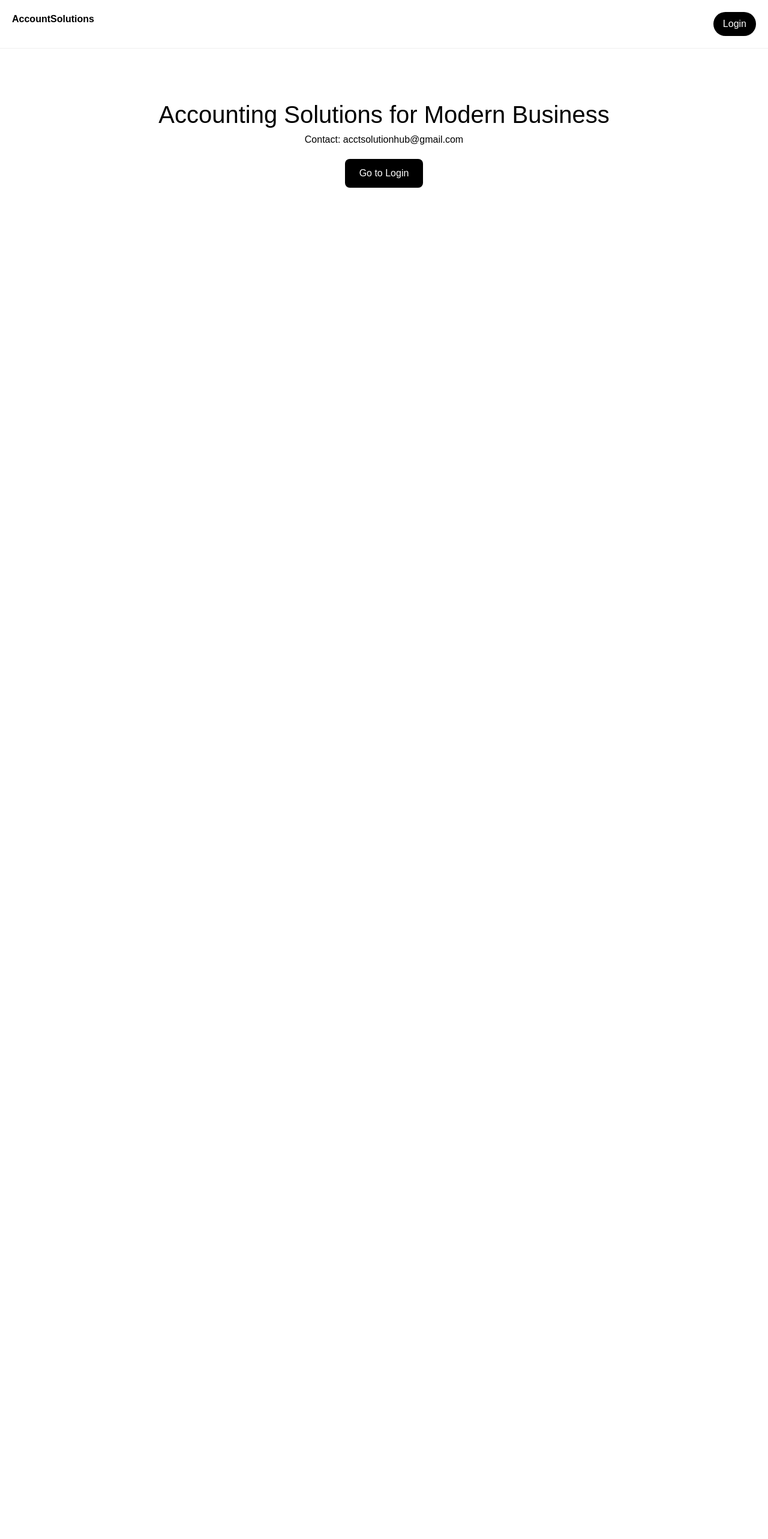
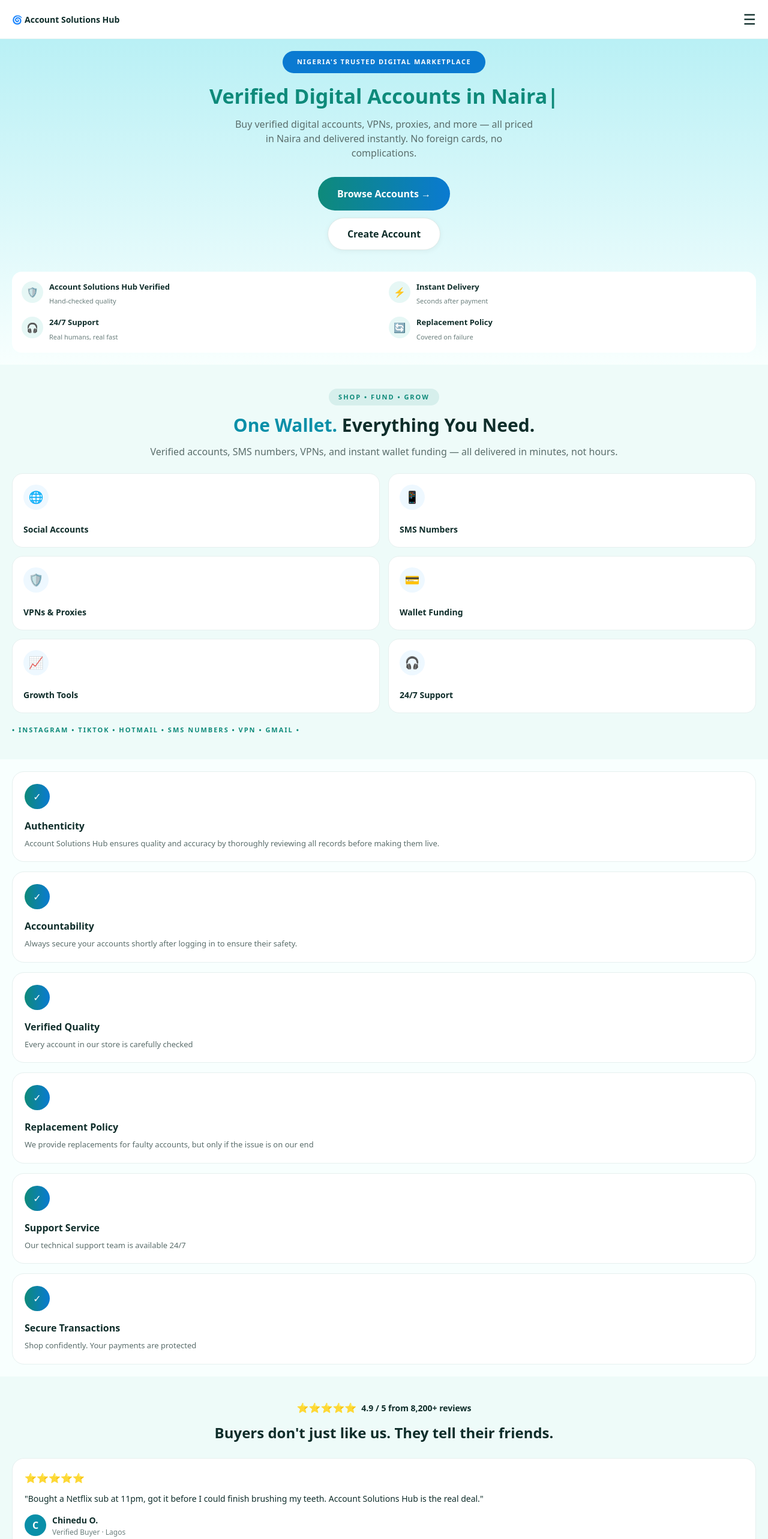
Before and after one commit to taiyehassan998/accountsolutions, a Next.js app: page / in a window 1280 px wide. Shown: the top 2566 px of the page at 60% size. Before the commit the page ends 800 px from the top, so only its background shows below. Built offline with nearby package versions, Linux system fonts and the light colour scheme.

Commit message:
Enhance Home component with new layout and styles
Refactor Home component layout and styles for better structure and design.

```diff
--- a/app/page.tsx
+++ b/app/page.tsx
@@ -1,15 +1,111 @@
 export default function Home() {
   return (
-    <div>
-      <div style={{padding:'20px',display:'flex',justifyContent:'space-between',borderBottom:'1px solid #eee'}}>
-        <b>AccountSolutions</b>
-        <a href="/login" style={{background:'black',color:'white',padding:'8px 16px',borderRadius:'20px',textDecoration:'none'}}>Login</a>
-      </div>
-      <div style={{textAlign:'center',padding:'80px 20px'}}>
-        <h1 style={{fontSize:'40px'}}>Accounting Solutions for Modern Business</h1>
-        <p>Contact: acctsolutionhub@gmail.com</p>
-        <a href="/login" style={{display:'inline-block',marginTop:'20px',background:'black',color:'white',padding:'12px 24px',borderRadius:'8px',textDecoration:'none'}}>Go to Login</a>
-      </div>
+    <div style={{fontFamily:'system-ui', background:'#f8fffe', minHeight:'100vh', color:'#0f2d2a'}}>
+      {/* HEADER */}
+      <header style={{display:'flex', justifyContent:'space-between', alignItems:'center', padding:'14px 20px', background:'white', position:'sticky', top:0, zIndex:10, borderBottom:'1px solid #eef5f4'}}>
+        <div style={{display:'flex', alignItems:'center', gap:'8px', fontWeight:800, fontSize:'14px'}}>🌀 Account Solutions Hub</div>
+        <div style={{fontSize:'24px'}}>☰</div>
+      </header>
+
+      {/* HERO */}
+      <section style={{padding:'20px', textAlign:'center', background:'linear-gradient(180deg, #b9f0f5 0%, #f8fffe 100%)'}}>
+        <div style={{background:'#0a7ad1', color:'white', display:'inline-block', padding:'10px 24px', borderRadius:'999px', fontSize:'11px', letterSpacing:'1.5px', fontWeight:700, marginBottom:'20px'}}>NIGERIA'S TRUSTED DIGITAL MARKETPLACE</div>
+        <h1 style={{fontSize:'34px', fontWeight:900, lineHeight:'1.1', color:'#0e8a7a', margin:'0 0 16px'}}>Verified Digital Accounts in Naira|</h1>
+        <p style={{color:'#5a6d6b', fontSize:'16px', lineHeight:'1.5', maxWidth:'500px', margin:'0 auto 28px'}}>Buy verified digital accounts, VPNs, proxies, and more — all priced in Naira and delivered instantly. No foreign cards, no complications.</p>
+        <div style={{display:'flex', flexDirection:'column', gap:'12px', alignItems:'center'}}>
+          <a href="/login" style={{background:'linear-gradient(90deg, #0e8a7a, #0a7ad1)', color:'white', padding:'16px 32px', borderRadius:'999px', fontWeight:700, textDecoration:'none', display:'flex', alignItems:'center', gap:'8px'}}>Browse Accounts →</a>
+          <a href="/login" style={{background:'white', color:'#0f2d2a', padding:'14px 32px', borderRadius:'999px', fontWeight:700, textDecoration:'none', border:'1px solid #dde9e7', boxShadow:'0 2px 10px rgba(0,0,0,0.05)'}}>Create Account</a>
+        </div>
+
+        {/* 4 small features */}
+        <div style={{display:'grid', gridTemplateColumns:'1fr 1fr', gap:'16px', textAlign:'left', marginTop:'36px', background:'white', padding:'16px', borderRadius:'16px'}}>
+          <div style={{display:'flex', gap:'10px'}}><div style={{background:'#e6f7f5', minWidth:'36px', height:'36px', borderRadius:'50%', display:'flex', alignItems:'center', justifyContent:'center'}}>🛡️</div><div><b style={{fontSize:'13px', display:'block'}}>Account Solutions Hub Verified</b><span style={{fontSize:'11px', color:'#6b7f7d'}}>Hand-checked quality</span></div></div>
+          <div style={{display:'flex', gap:'10px'}}><div style={{background:'#e6f7f5', minWidth:'36px', height:'36px', borderRadius:'50%', display:'flex', alignItems:'center', justifyContent:'center'}}>⚡</div><div><b style={{fontSize:'13px', display:'block'}}>Instant Delivery</b><span style={{fontSize:'11px', color:'#6b7f7d'}}>Seconds after payment</span></div></div>
+          <div style={{display:'flex', gap:'10px'}}><div style={{background:'#e6f7f5', minWidth:'36px', height:'36px', borderRadius:'50%', display:'flex', alignItems:'center', justifyContent:'center'}}>🎧</div><div><b style={{fontSize:'13px', display:'block'}}>24/7 Support</b><span style={{fontSize:'11px', color:'#6b7f7d'}}>Real humans, real fast</span></div></div>
+          <div style={{display:'flex', gap:'10px'}}><div style={{background:'#e6f7f5', minWidth:'36px', height:'36px', borderRadius:'50%', display:'flex', alignItems:'center', justifyContent:'center'}}>🔄</div><div><b style={{fontSize:'13px', display:'block'}}>Replacement Policy</b><span style={{fontSize:'11px', color:'#6b7f7d'}}>Covered on failure</span></div></div>
+        </div>
+      </section>
+
+      {/* ONE WALLET */}
+      <section style={{padding:'40px 20px', background:'#eefbf9'}}>
+        <div style={{textAlign:'center', marginBottom:'24px'}}>
+          <div style={{background:'#d6efec', color:'#0e8a7a', display:'inline-block', padding:'6px 16px', borderRadius:'999px', fontSize:'11px', letterSpacing:'2px', fontWeight:700}}>SHOP • FUND • GROW</div>
+          <h2 style={{fontSize:'30px', fontWeight:900, lineHeight:'1.1', margin:'16px 0'}}><span style={{color:'#0a8fa8'}}>One Wallet.</span> Everything You Need.</h2>
+          <p style={{color:'#5a6d6b'}}>Verified accounts, SMS numbers, VPNs, and instant wallet funding — all delivered in minutes, not hours.</p>
+        </div>
+        <div style={{display:'grid', gridTemplateColumns:'1fr 1fr', gap:'14px'}}>
+          {[
+            ['🌐','Social Accounts'],
+            ['📱','SMS Numbers'],
+            ['🛡️','VPNs & Proxies'],
+            ['💳','Wallet Funding'],
+            ['📈','Growth Tools'],
+            ['🎧','24/7 Support'],
+          ].map(([icon,title])=>(
+            <div key={title} style={{background:'white', padding:'18px', borderRadius:'18px', border:'1px solid #e6f0ef'}}>
+              <div style={{background:'#eef8ff', width:'42px', height:'42px', borderRadius:'50%', display:'flex', alignItems:'center', justifyContent:'center', marginBottom:'20px', fontSize:'20px'}}>{icon}</div>
+              <b style={{fontSize:'14px'}}>{title}</b>
+            </div>
+          ))}
+        </div>
+        <div style={{overflow:'hidden', whiteSpace:'nowrap', marginTop:'20px', fontSize:'11px', letterSpacing:'2px', color:'#0e8a7a', fontWeight:700}}>• INSTAGRAM • TIKTOK • HOTMAIL • SMS NUMBERS • VPN • GMAIL •</div>
+      </section>
+
+      {/* FEATURES */}
+      <section style={{padding:'20px', display:'grid', gap:'16px'}}>
+        {[
+          ['Authenticity','Account Solutions Hub ensures quality and accuracy by thoroughly reviewing all records before making them live.'],
+          ['Accountability','Always secure your accounts shortly after logging in to ensure their safety.'],
+          ['Verified Quality','Every account in our store is carefully checked'],
+          ['Replacement Policy','We provide replacements for faulty accounts, but only if the issue is on our end'],
+          ['Support Service','Our technical support team is available 24/7'],
+          ['Secure Transactions','Shop confidently. Your payments are protected'],
+        ].map(([t,d])=>(
+          <div key={t} style={{background:'white', border:'1px solid #e6f0ef', padding:'20px', borderRadius:'20px'}}>
+            <div style={{background:'linear-gradient(90deg, #0e8a7a, #0a7ad1)', width:'42px', height:'42px', borderRadius:'50%', display:'flex', alignItems:'center', justifyContent:'center', color:'white', marginBottom:'16px'}}>✓</div>
+            <b style={{fontSize:'16px', display:'block', marginBottom:'8px'}}>{t}</b>
+            <p style={{fontSize:'13px', color:'#5a6d6b', lineHeight:'1.5'}}>{d}</p>
+          </div>
+        ))}
+      </section>
+
+      {/* REVIEWS */}
+      <section style={{padding:'40px 20px', background:'#eefbf9'}}>
+        <div style={{textAlign:'center'}}><span>⭐⭐⭐⭐⭐</span><span style={{fontWeight:700, marginLeft:'8px', fontSize:'14px'}}>4.9 / 5 from 8,200+ reviews</span></div>
+        <h2 style={{textAlign:'center', fontSize:'24px', fontWeight:900, margin:'12px 0 24px'}}>Buyers don't just like us. They tell their friends.</h2>
+        <div style={{display:'grid', gap:'16px'}}>
+          {[
+            ['C','Chinedu O.','Lagos','Bought a Netflix sub at 11pm, got it before I could finish brushing my teeth. Account Solutions Hub is the real deal.'],
+            ['A','Amaka B.','Abuja','I\'ve spent over ₦200k here this year. Never had a single dead account. Support replies in minutes.'],
+            ['T','Tunde A.','Ibadan','The wallet system is genius. Top up once, buy 10 things without re-entering card details. Smooth.'],
+          ].map(([l,name,city,text])=>(
+            <div key={name} style={{background:'white', padding:'20px', borderRadius:'20px', border:'1px solid #e6f0ef'}}>
+              <div>⭐⭐⭐⭐⭐</div>
+              <p style={{fontSize:'14px', lineHeight:'1.6', margin:'12px 0'}}>"{text}"</p>
+              <div style={{display:'flex', alignItems:'center', gap:'10px'}}><div style={{width:'36px', height:'36px', borderRadius:'50%', background:'#0a8fa8', color:'white', display:'flex', alignItems:'center', justifyContent:'center', fontWeight:700}}>{l}</div><div><b style={{fontSize:'14px'}}>{name}</b><div style={{fontSize:'12px', color:'#6b7f7d'}}>Verified Buyer · {city}</div></div></div>
+            </div>
+          ))}
+        </div>
+      </section>
+
+      {/* FAQ */}
+      <section style={{padding:'40px 20px'}}>
+        <div style={{color:'#0e8a7a', fontWeight:700, fontSize:'12px'}}>FAQ</div>
+        <h2 style={{fontSize:'24px', fontWeight:900, margin:'8px 0'}}>Questions? We've got answers.</h2>
+        <p style={{color:'#5a6d6b', fontSize:'14px', marginBottom:'20px'}}>Still stuck? Our support team replies within minutes, 24/7.</p>
+        {['How fast is delivery?','What payment methods do you accept?','What if a product doesn\'t work?','Is my account information safe?'].map(q=>(
+          <div key={q} style={{border:'1px solid #dde9e7', borderRadius:'999px', padding:'14px 18px', marginBottom:'10px', display:'flex', justifyContent:'space-between', fontSize:'14px', fontWeight:600}}>{q} <span>⌄</span></div>
+        ))}
+      </section>
+
+      {/* CTA */}
+      <section style={{margin:'20px', background:'linear-gradient(135deg, #0e8a7a, #0a7ad1)', borderRadius:'28px', padding:'32px 24px', textAlign:'center', color:'white'}}>
+        <h2 style={{fontSize:'24px', fontWeight:900, marginBottom:'12px'}}>Ready to Start your Journey</h2>
+        <p style={{fontSize:'14px', opacity:0.9, lineHeight:'1.5', marginBottom:'24px'}}>Explore our marketplace now and unlock a world of genuine accounts. Join Account Solutions Hub today and experience a new way to buy and connect.</p>
+        <a href="/login" style={{background:'white', color:'#0f2d2a', padding:'14px 28px', borderRadius:'999px', fontWeight:800, textDecoration:'none', display:'inline-block'}}>Explore Logs →</a>
+      </section>
+
+      <div style={{height:'40px'}}></div>
     </div>
   )
 }
```
